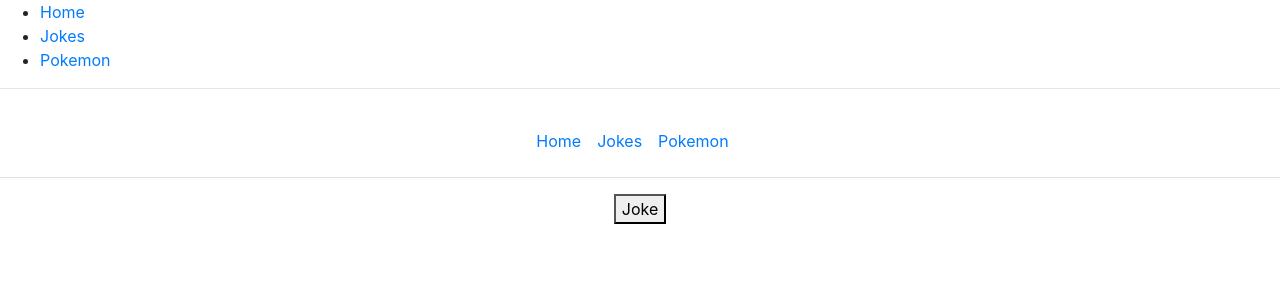
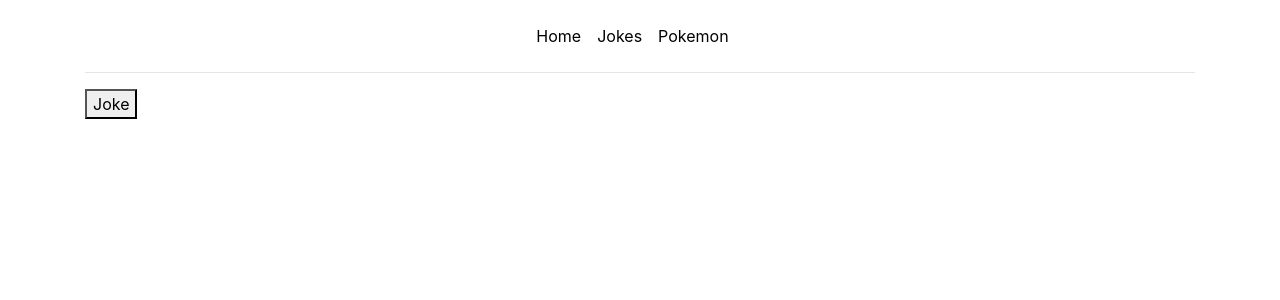
Before and after one commit to ElliotWhiley/demo, a React (Create React App) app: page /jokes in a window 1280 px wide. Shown: the top 300 px of the page. Built offline with nearby package versions, Linux system fonts and the light colour scheme.

Commit message:
Move navigation logic in to App.js, add basic styling

```diff
--- a/src/components/App.js
+++ b/src/components/App.js
@@ -6,17 +6,34 @@ import Pokemon from "./Pokemon";
 
 const App = () => {
 	return (
+		<header className="p-3 mb-3 App">
+			<div className="container">
 				<Router>
-			<div>
-				<ul>
+					<div className="flex-wrap align-items-center justify-content-center justify-content-lg-center">
+						<ul className="nav col-12 col-lg-auto me-lg-auto mb-2 justify-content-center mb-md-0">
 							<li>
-						<Link to="/">Home</Link>
+								<Link
+									className="nav-link px-2 link-dark"
+									to="/"
+								>
+									Home
+								</Link>
 							</li>
 							<li>
-						<Link to="/jokes">Jokes</Link>
+								<Link
+									className="nav-link px-2 link-dark"
+									to="/jokes"
+								>
+									Jokes
+								</Link>
 							</li>
 							<li>
-						<Link to="/pokemon">Pokemon</Link>
+								<Link
+									className="nav-link px-2 link-dark"
+									to="/pokemon"
+								>
+									Pokemon
+								</Link>
 							</li>
 						</ul>
 
@@ -35,6 +52,8 @@ const App = () => {
 						</Switch>
 					</div>
 				</Router>
+			</div>
+		</header>
 	);
 };
 
--- a/src/components/Jokes.js
+++ b/src/components/Jokes.js
@@ -13,30 +13,6 @@ const Jokes = () => {
 	};
 
 	return (
-		<div className="App">
-			<header className="p-3 mb-3 border-bottom">
-				<div className="container">
-					<div className="d-flex flex-wrap align-items-center justify-content-center justify-content-lg-center">
-						<ul className="nav col-12 col-lg-auto me-lg-auto mb-2 justify-content-center mb-md-0">
-							<li>
-								<a href="#" className="nav-link px-2 link-dark">
-									Home
-								</a>
-							</li>
-							<li>
-								<a href="#" className="nav-link px-2 link-dark">
-									Jokes
-								</a>
-							</li>
-							<li>
-								<a href="#" className="nav-link px-2 link-dark">
-									Pokemon
-								</a>
-							</li>
-						</ul>
-					</div>
-				</div>
-			</header>
 		<div>
 			<button onClick={displayJoke}>Joke</button>
 			{displayPunchlineButton && (
@@ -47,7 +23,6 @@ const Jokes = () => {
 			<div>{joke.setup}</div>
 			{displayPunchline && <div>{joke.punchline}</div>}
 		</div>
-		</div>
 	);
 };
 
--- a/src/styles/App.css
+++ b/src/styles/App.css
@@ -1,3 +1,3 @@
-.App {
-	text-align: center;
+.App a {
+	color: black;
 }
```
Lines whose indentation alone changed are shown as unchanged.
